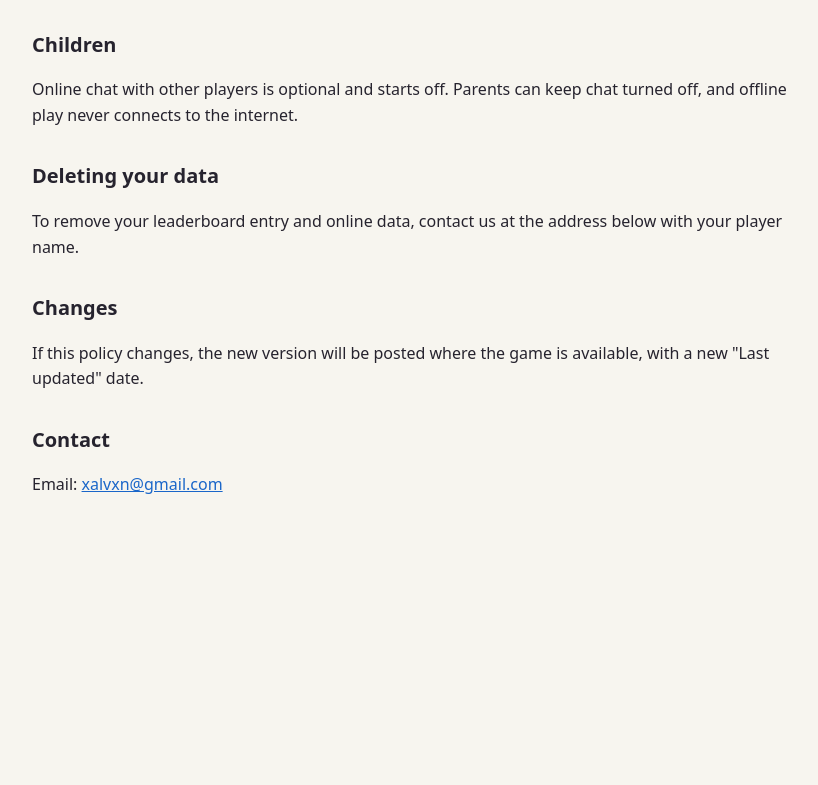
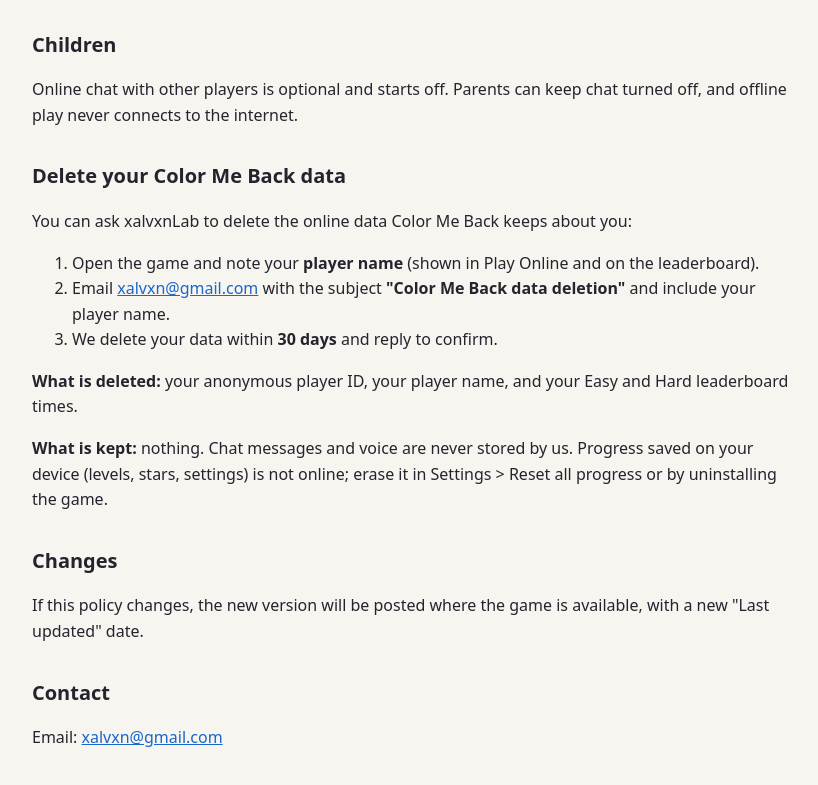
Before and after one commit to xalvxn-dev/colormeback-privacy, a plain HTML site: page index.html in a window 1280 px wide. Shown: the part 1243-2028 px from the top of the page, without its empty margins (228-1046 px from the left). Before the commit the page ends 1821 px from the top, so only its background shows below. Drawn offline with Linux system fonts and the light colour scheme.

Commit message:
Add data deletion steps

```diff
--- a/index.html
+++ b/index.html
@@ -50,8 +50,15 @@
 <h2>Children</h2>
 <p>Online chat with other players is optional and starts off. Parents can keep chat turned off, and offline play never connects to the internet.</p>
 
-<h2>Deleting your data</h2>
-<p>To remove your leaderboard entry and online data, contact us at the address below with your player name.</p>
+<h2 id="delete-data">Delete your Color Me Back data</h2>
+<p>You can ask xalvxnLab to delete the online data Color Me Back keeps about you:</p>
+<ol>
+<li>Open the game and note your <strong>player name</strong> (shown in Play Online and on the leaderboard).</li>
+<li>Email <a href="mailto:xalvxn@gmail.com?subject=Color%20Me%20Back%20data%20deletion">xalvxn@gmail.com</a> with the subject <strong>"Color Me Back data deletion"</strong> and include your player name.</li>
+<li>We delete your data within <strong>30 days</strong> and reply to confirm.</li>
+</ol>
+<p><strong>What is deleted:</strong> your anonymous player ID, your player name, and your Easy and Hard leaderboard times.</p>
+<p><strong>What is kept:</strong> nothing. Chat messages and voice are never stored by us. Progress saved on your device (levels, stars, settings) is not online; erase it in Settings &gt; Reset all progress or by uninstalling the game.</p>
 
 <h2>Changes</h2>
 <p>If this policy changes, the new version will be posted where the game is available, with a new "Last updated" date.</p>
```
